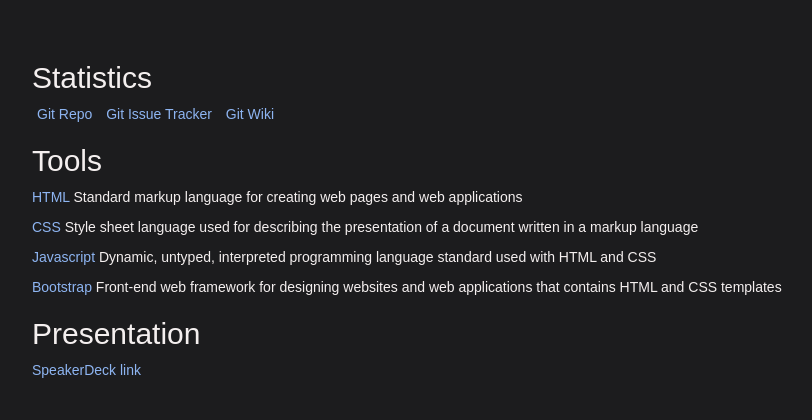
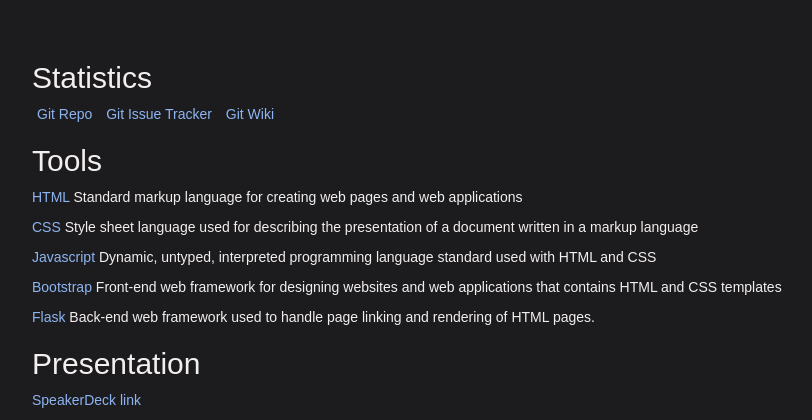
Before and after one commit to TheRusBus/cs329e-idb, a Flask app: page /about in a window 1280 px wide. Shown: the part 1818-2238 px from the top of the page, without its empty margins (168-980 px from the left). Before the commit the page ends 2196 px from the top, so only its background shows below. Run offline with Flask 2, Linux system fonts and the light colour scheme; some libraries are stand-ins or nearby versions.

Commit message:
Updated the about page.

```diff
--- a/templates/about.html
+++ b/templates/about.html
@@ -167,6 +167,10 @@
 	    <a href="https://www.getbootstrap.com">Bootstrap</a>
 		Front-end web framework for designing websites and web applications that contains HTML and CSS templates
 	  </p>
+	  <p>
+	    <a href = "http://flask.pocoo.org/">Flask</a>
+	    Back-end web framework used to handle page linking and rendering of HTML pages.
+	  </p>
 	</div>
 	<h2> Presentation </h2>
 	<p>
```
